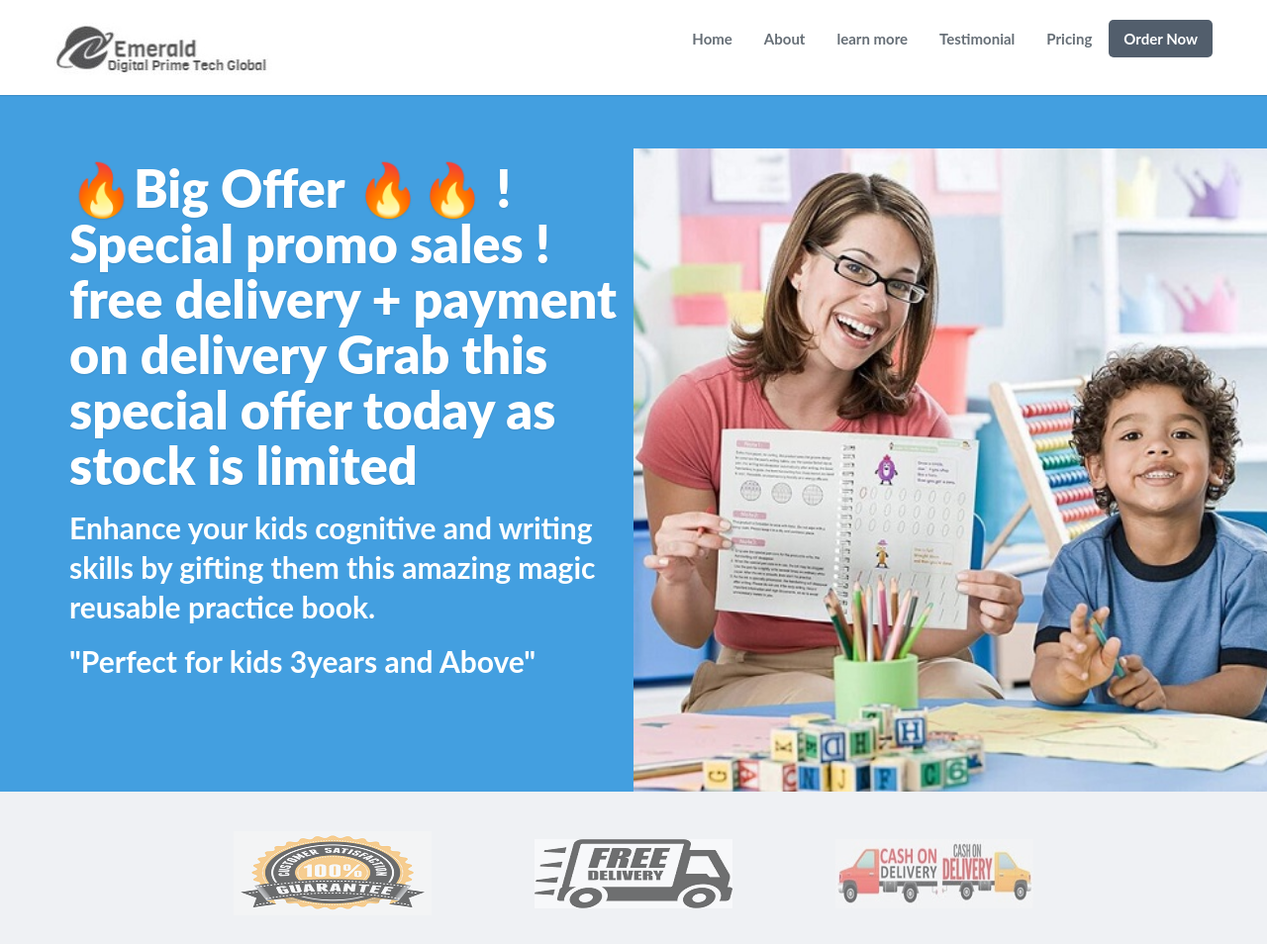
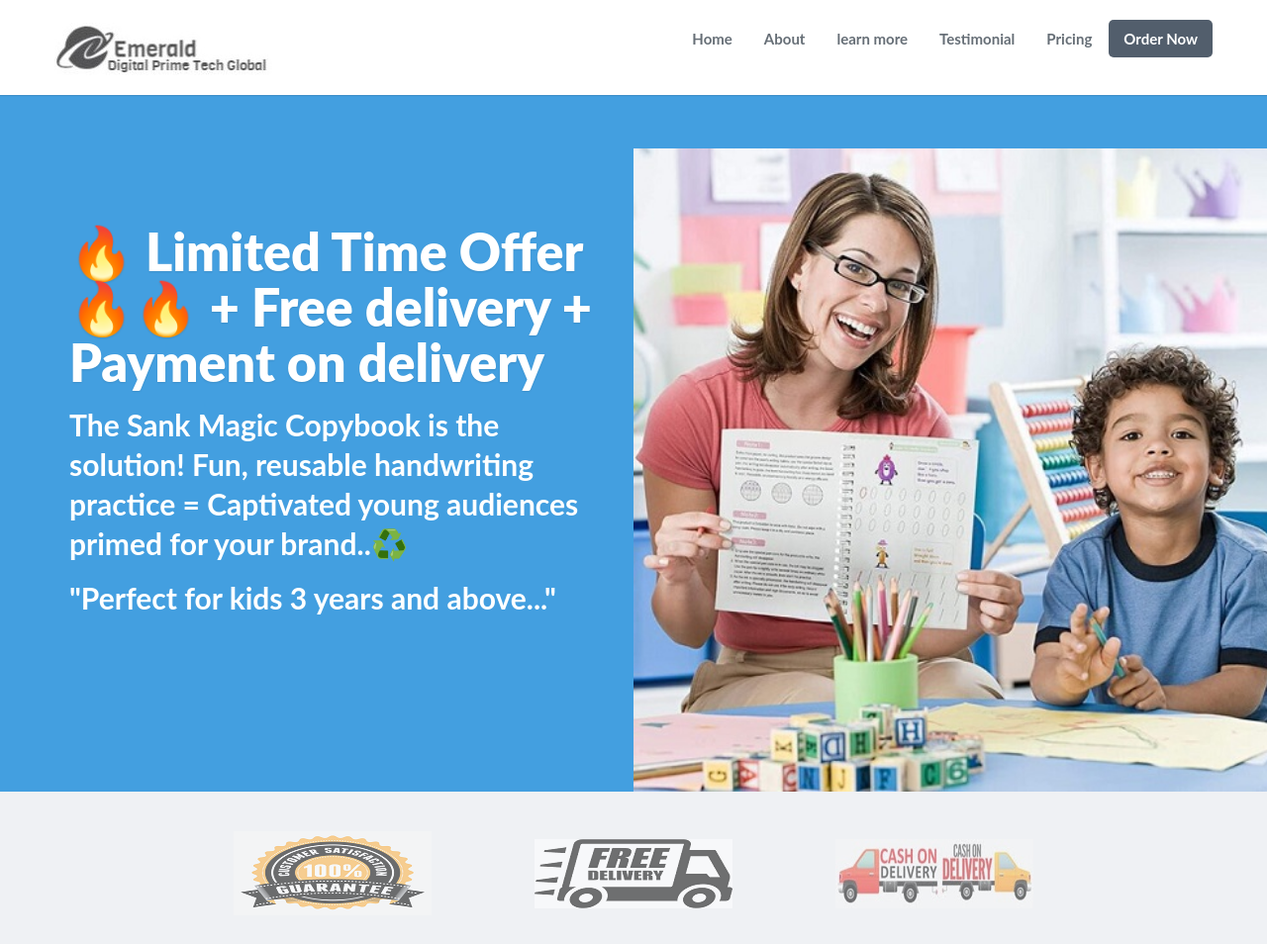
Before and after one commit to nwabuike/copybook, a PHP site: page / in a window 1280 px wide. Shown: the top 954 px of the page at 99% size. Run offline with PHP 8.4, Linux system fonts and the light colour scheme; some libraries are stand-ins or nearby versions; some web fonts are replaced.

Commit message:
content update

```diff
--- a/index.php
+++ b/index.php
@@ -54,6 +54,20 @@
     <!-- RESPONSIVE FIXES -->
     <link rel="stylesheet" href="css/responsive.css">
 
+    <!-- Google tag (gtag.js) -->
+    <script async src="https://www.googletagmanager.com/gtag/js?id=G-54PRKH52XY">
+    </script>
+    <script>
+        window.dataLayer = window.dataLayer || [];
+
+        function gtag() {
+            dataLayer.push(arguments);
+        }
+        gtag('js', new Date());
+
+        gtag('config', 'G-54PRKH52XY');
+    </script>
+
     <!-- Meta Pixel Code -->
     <script>
         ! function(f, b, e, v, n, t, s) {
@@ -79,6 +93,55 @@
     </script>
     <noscript><img height="1" width="1" style="display:none" src="https://www.facebook.com/tr?id=1478749616293388&ev=PageView&noscript=1" /></noscript>
     <!-- End Meta Pixel Code -->
+
+    <script>
+        // 2. This code loads the IFrame Player API code asynchronously.
+        var tag = document.createElement('script');
+
+        tag.src = "https://www.youtube.com/iframe_api";
+        var firstScriptTag = document.getElementsByTagName('script')[0];
+        firstScriptTag.parentNode.insertBefore(tag, firstScriptTag);
+
+        // 3. This function creates an <iframe> (and YouTube player)
+        //    after the API code downloads.
+        var player;
+
+        function onYouTubeIframeAPIReady() {
+            player = new YT.Player('player', {
+                height: '300',
+                width: '100%',
+                videoId: 'SR9xCb9j0Cs',
+                playerVars: {
+                    'playsinline': 1
+                },
+                events: {
+                    'onReady': onPlayerReady,
+                    'onStateChange': onPlayerStateChange
+                }
+            });
+        }
+
+        // 4. The API will call this function when the video player is ready.
+        function onPlayerReady(event) {
+            event.target.playVideo();
+        }
+
+        // 5. The API calls this function when the player's state changes.
+        //    The function indicates that when playing a video (state=1),
+        //    the player should play for six seconds and then stop.
+        var done = false;
+
+        function onPlayerStateChange(event) {
+            if (event.data == YT.PlayerState.PLAYING && !done) {
+                setTimeout(stopVideo, 6000);
+                done = true;
+            }
+        }
+
+        function stopVideo() {
+            player.stopVideo();
+        }
+    </script>
 
 </head>
 
@@ -153,14 +216,13 @@
             <div class="container vertical-center-rel">
                 <div class="row">
                     <div class="col-sm-8 col-sm-offset-2 col-md-6 col-md-offset-0">
-                        <h1 class="text-white m-b-md p-t-md">&#128293;Big Offer &#128293;&#128293; ! Special promo sales !
-                            free delivery + payment on delivery
-                            Grab this special offer today as stock is limited</h1>
-                        <p class="lead text-white m-b-md">Enhance your kids cognitive and writing skills by gifting them
-                            this amazing magic reusable practice book.</p>
+                        <h1 class="text-white m-b-md p-t-md">&#128293; Limited Time Offer &#128293;&#128293; +
+                            Free delivery + Payment on delivery
+                        </h1>
+                        <p class="lead text-white m-b-md">The Sank Magic Copybook is the solution! Fun, reusable handwriting practice = Captivated young audiences primed for your brand..♻️</p>
 
 
-                        <p class="lead text-white">"Perfect for kids 3years and Above"</p>
+                        <p class="lead text-white">"Perfect for kids <b>3 years</b> and above..."</p>
                     </div><!-- /End Col -->
 
                 </div><!-- /End Row -->
@@ -274,7 +336,7 @@
             </div>
             <div class="row" style="text-align: center;">
                 <div class="" style="margin-bottom: 20px;">
-                    <iframe width="100%" height="350" src="https://www.youtube.com/embed/UXHP3WxupBQ" title="Magic Calligraphy Book for Kids." frameborder="0" allow="accelerometer; autoplay; clipboard-write; encrypted-media; gyroscope; picture-in-picture; web-share" allowfullscreen></iframe>
+                    <iframe width="97%" height="350" src="https://www.youtube.com/embed/UXHP3WxupBQ" title="Magic Calligraphy Book for Kids." frameborder="0" allow="accelerometer; autoplay; clipboard-write; encrypted-media; gyroscope; picture-in-picture; web-share" allowfullscreen></iframe>
                 </div>
                 <h2 style="color:#147bf1"><b>PLEASE WATCH THE VIDEO ABOVE</b></h2>
             </div>
@@ -313,15 +375,28 @@
                 <div class="row">
                     <div class="col-md-10 col-md-offset-1">
                         <div class="section-header text-center wow fadeIn">
-                            <h2>Benefits of This magic Reusable practice book</h2>
+                            <h2 style="color:#ef7c46;">Benefits of This magic Reusable practice book</h2>
                             <p class="lead">Copy book can help children or adult practice different font of Hand writing
                                 and build their own style.</p>
                         </div>
+
                     </div>
                 </div>
 
                 <div class="row">
                     <div class="col-md-12 content-block c3">
+                        <ul>
+                            <li>
+                                <p style="color:#ef7c46;"> Practice Makes Perfect: Reusable Copybook for Growing Minds</p>
+                            </li>
+                            <li>
+                                <p style="color:#ef7c46;"> Sank Magic: Make Learning Letters & Numbers Disappear (Like Magic!).</p>
+                            </li>
+                            <li>
+                                <p style="color:#ef7c46;"> A Magical Start: Develop Fine Motor Skills & Confidence with Sank Magic.</p>
+                            </li>
+                        </ul>
+                        <br />
                         <div class="col-sm-4">
                             <a href="#"><img src="images/number_magic.jpg" alt="" class="img-responsive img-rounded"></a>
                             <div class="post-info">
@@ -505,7 +580,7 @@
                     <!-- Right Col: Highlight Text+Image -->
                     <div class="col-md-6">
                         <div class="lead-block bg-edit bg-orange">
-                            <p class="lead text-white m-b-0 wow zoomIn">Normally the price is $25.99 which is ₦19,388.54
+                            <p class="lead text-white m-b-0 wow zoomIn">Normally the price is $25.99 which is ₦28,388.54
                                 as show in the picture below</p>
                         </div>
                         <div class="img-block" style="background-image:url('images/amazon-price-728x321.png')"></div>
@@ -572,11 +647,13 @@
 
                 <div class="row">
                     <div class="col-md-12 c3 testimonials">
+
+
                         <!-- Twitter Testimonials -->
-                        <div class="col-md-4 clearfix">
+                        <div class="col-md-4">
                             <div class="embed-tweet-item">
                                 <blockquote class="twitter-tweet" lang="en" data-link-color="#439FE0" data-align="center">
-                                    <img src="images/amazon-testimonial1.png" />
+                                    <img src="images/amazon-testimonial1.png" class="responsive" />
                                 </blockquote>
                             </div>
                         </div>
@@ -584,7 +661,7 @@
                         <div class="col-md-4 clearfix">
                             <div class="embed-tweet-item">
                                 <blockquote class="twitter-tweet" lang="en" data-link-color="#439FE0" data-align="center">
-                                    <img src="images/Amazon-review-sank-3-728x267.png" />
+                                    <img src="images/Amazon-review-sank-3-728x267.png" class="responsive" />
                                 </blockquote>
                             </div>
                         </div>
@@ -592,10 +669,11 @@
                         <div class="col-md-4 clearfix">
                             <div class="embed-tweet-item">
                                 <blockquote class="twitter-tweet" lang="en" data-link-color="#439FE0" data-align="center">
-                                    <img src="images/amazon-review-sank-2-728x229.png" />
+                                    <img src="images/amazon-review-sank-2-728x229.png" class="responsive" />
                                 </blockquote>
                             </div>
                         </div>
+
                     </div>
                 </div><!-- /End Row -->
                 <div class="row">
@@ -604,7 +682,7 @@
                         <div class="col-md-4 clearfix">
                             <div class="embed-tweet-item">
                                 <blockquote class="twitter-tweet" lang="en" data-link-color="#439FE0" data-align="center">
-                                    <img src="images/1testimo.JPG" />
+                                    <img src="images/1testimo.JPG" class="responsive" />
                                 </blockquote>
                             </div>
                         </div>
@@ -612,7 +690,7 @@
                         <div class="col-md-4 clearfix">
                             <div class="embed-tweet-item">
                                 <blockquote class="twitter-tweet" lang="en" data-link-color="#439FE0" data-align="center">
-                                    <img src="images/2testimo.JPG" />
+                                    <img src="images/2testimo.JPG" class="responsive" />
                                 </blockquote>
                             </div>
                         </div>
@@ -620,7 +698,15 @@
                         <div class="col-md-4 clearfix">
                             <div class="embed-tweet-item">
                                 <blockquote class="twitter-tweet" lang="en" data-link-color="#439FE0" data-align="center">
-                                    <img src="images/3testimo.JPG" />
+                                    <img src="images/3testimo.JPG" class="responsive" />
+                                </blockquote>
+                            </div>
+                        </div>
+                        <!-- Twitter Testimonials -->
+                        <div class="col-md-4 clearfix">
+                            <div class="embed-tweet-item">
+                                <blockquote class="twitter-tweet" lang="en" data-link-color="#439FE0" data-align="center">
+                                    <img src="images/review_1.JPG" class="responsive" />
                                 </blockquote>
                             </div>
                         </div>
@@ -833,7 +919,8 @@
                     <div class="" style="margin-bottom: 10px;">
 
                         <!-- <img src="images/u brush.jpg" class="img-responsive img-rounded" /> -->
-                        <iframe width="100%" height="300" src="https://www.youtube.com/watch?v=SR9xCb9j0Cs" title="U shape Toothbrush" frameborder="0" allow="accelerometer; autoplay; clipboard-write; encrypted-media; gyroscope; picture-in-picture; web-share"></iframe>
+                        <div id="player"></div>
+                        <!-- <iframe width="100%" height="200" src="https://www.youtube.com/watch?v=SR9xCb9j0Cs" title="U shape Toothbrush" frameborder="0" allow="accelerometer; autoplay; clipboard-write; encrypted-media; gyroscope; picture-in-picture; web-share"></iframe> -->
                         <img src="images/u brush.jpg" class="img-responsive img-rounded" />
                         <!-- <div class="img-block" style="background-image:url('images/magic-book-3-1024x1024.jpg')"> -->
                     </div>
@@ -893,7 +980,7 @@
                         <li>
                             <p class="lead"> <b> Muscular strength and endurance:-</b>
 
-                               It can provide a full-body workout by utilizing nearly every part of body, like the heart, arms, legs, back, shoulders, and core. By exercising all these different groups of muscles, children get to build overall muscle strength in a fun and engaging way. Since children are continuously jumping when using a jump rope, they get to build muscle endurance as well, making jumping rope a very balanced and beneficial type of exercise for young children.</p>
+                                It can provide a full-body workout by utilizing nearly every part of body, like the heart, arms, legs, back, shoulders, and core. By exercising all these different groups of muscles, children get to build overall muscle strength in a fun and engaging way. Since children are continuously jumping when using a jump rope, they get to build muscle endurance as well, making jumping rope a very balanced and beneficial type of exercise for young children.</p>
                         </li>
 
                     </ul>
```
Also changed, not shown: images/1testimo.JPG, images/2testimo.JPG, images/3testimo.JPG, images/Amazon-review-sank-3-728x267.png, images/amazon-review-sank-2-728x229.png, images/favicon-32x32.png (added), images/review_1.JPG (added).
